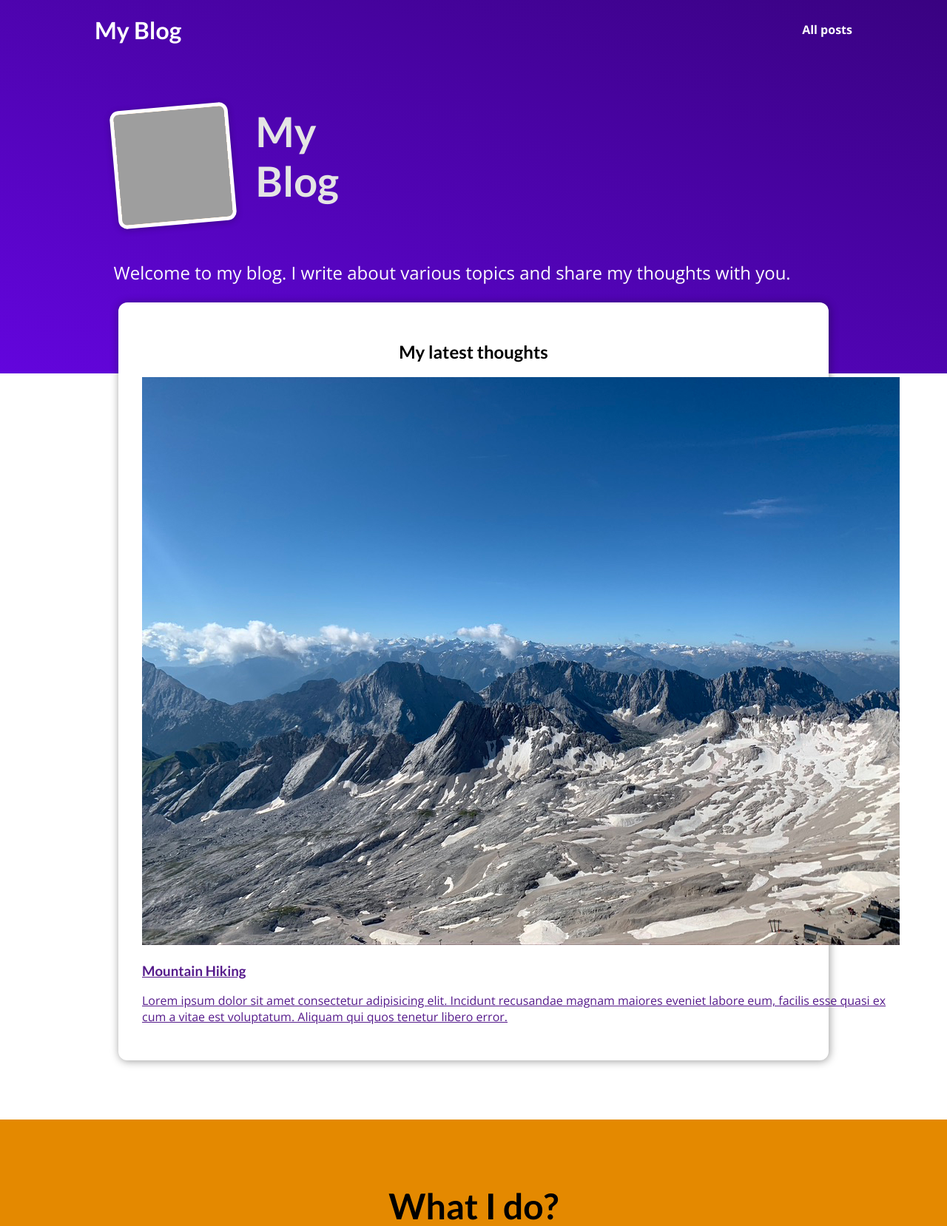
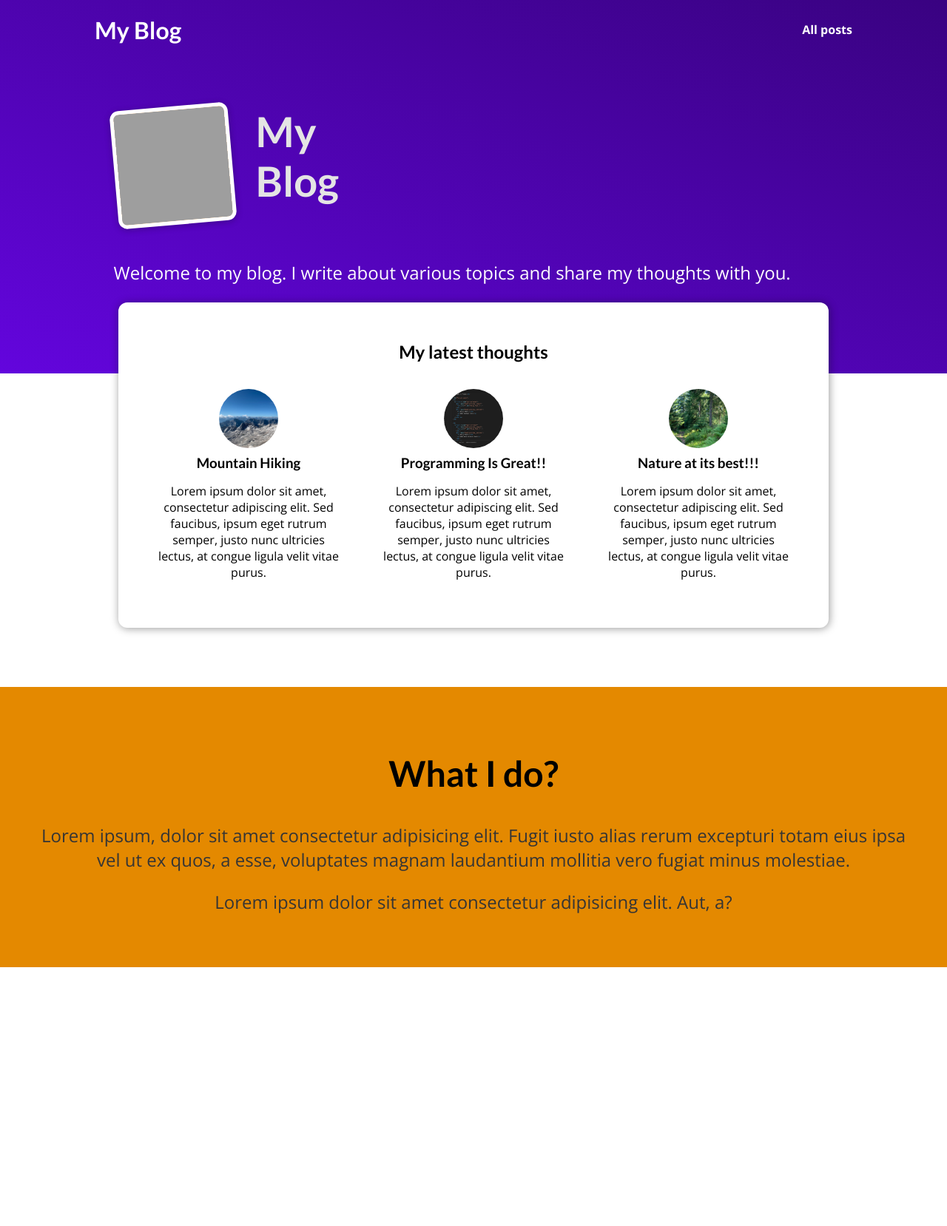
Before and after one commit to GayatriGawai/Django, a Django app: page / in a window 1280 px wide. Shown: the top 1658 px of the page at 74% size. After the commit the page ends 1308 px from the top, so only its background shows below. Run offline with Django 4.2, Linux system fonts and the light colour scheme; grey boxes are pictures that could not be loaded.

Commit message:
Added dummy data and CSS in blogs

```diff
--- /dev/null
+++ b/blog/static/blog/post.css
@@ -0,0 +1,43 @@
+.post {
+  display: flex;
+  flex-direction: column;
+  align-items: center;
+  text-align: center;
+}
+
+.post a {
+  text-decoration: none;
+  color: black;
+  transition: all 0.2s ease;
+  padding: 1rem;
+}
+
+.post a:hover,
+.post a:active {
+  transform: scale(1.1);
+  background-color: #390281;
+  color: white;
+}
+
+.post img {
+  width: 5rem;
+  height: 5rem;
+  object-fit: cover;
+  border-radius: 50%;
+}
+
+.post h3 {
+  margin: 0.25rem 0;
+}
+
+.post time {
+  color: #666666;
+  margin: 0.25rem;
+  font-style: italic;
+  font-size: 0.85rem;
+}
+
+.post:hover time,
+.post:active time {
+  color: white;
+}
--- /dev/null
+++ b/blog/templates/blog/includes/post.html
@@ -0,0 +1,20 @@
+{% load static %}
+
+
+{% block css_files %}
+<link rel="stylesheet" href="{% static 'blog/post.css' %}">
+{% endblock %}
+<li>
+    <article class="post">
+
+        <a href="{% url 'post-detail-page' post.slug %}">
+            <img src="{% static 'blog/images/'|add:post.image %}" alt="{{ post.title }}">
+            <div class="post__content">
+                <h3>{{ post.title }}</h3>
+                <p>
+                    {{ post.excerpt }}
+                </p>
+            </div>
+        </a>
+    </article>
+</li>
--- a/blog/templates/blog/index.html
+++ b/blog/templates/blog/index.html
@@ -2,6 +2,7 @@
 {% load static %}
 
 {% block css_files %}
+<link rel="stylesheet" href="{% static 'blog/post.css' %}">
 <link rel="stylesheet" href="{% static 'blog/index.css' %}">
 {% endblock %}
 
@@ -10,12 +11,7 @@ My Blog
 {% endblock %}
 
 {% block content %}
-<header id="main-navigation">
-    <h1><a href="">My Blog</a></h1>
-    <nav>
-        <a href="">All posts</a>
-    </nav>
-</header>
+
 
 <section id="welcome">
     <header>
@@ -29,23 +25,9 @@ My Blog
     <h2>My latest thoughts</h2>
 
     <ul>
-        <li>
-            <article class="post">
-                <a href="">
-                    <img src="{% static 'blog/images/mountains.jpg' %}" alt="Mountain Hiking">
-                    <div class="post__content">
-                        <h3>
-                            Mountain Hiking
-                        </h3>
-                        <p>
-                            Lorem ipsum dolor sit amet consectetur adipisicing elit. Incidunt recusandae magnam maiores
-                            eveniet labore eum, facilis esse quasi ex cum a vitae est voluptatum. Aliquam qui quos
-                            tenetur libero error.
-                        </p>
-                    </div>
-                </a>
-            </article>
-        </li>
+        {% for post in posts %}
+        {% include "blog/includes/post.html" %}
+        {% endfor %}
     </ul>
 </section>
 
--- a/blog/urls.py
+++ b/blog/urls.py
@@ -4,8 +4,8 @@ from . import views
 
 
 urlpatterns = [
-    path("", views.starting_page, name="starting_page"),
+    path("", views.starting_page, name="starting-page"),
     path("posts", views.posts, name="posts-page"),
-    path("posts/<slug:slug>", views.post_detail, name="post-details-page")
+    path("posts/<slug:slug>", views.post_detail, name="post-detail-page")
 
 ]
--- a/blog/views.py
+++ b/blog/views.py
@@ -1,15 +1,81 @@
+from datetime import date
 from django.shortcuts import render
 
-# Create your views here.
+all_posts = [
+    {
+        "slug": "hike-in-the-mountains",
+        "image": "mountains.jpg",
+        "author": "Gayatri",
+        "date": date(2024, 9, 20),
+        "title": "Mountain Hiking",
+        "excerpt": "Lorem ipsum dolor sit amet, consectetur adipiscing elit. Sed faucibus, ipsum eget rutrum semper, justo nunc ultricies lectus, at congue ligula velit vitae purus.",
+
+        "content": """Lorem ipsum dolor sit amet, consectetur adipiscing elit. Sed faucibus, ipsum eget rutrum semper, justo nunc ultricies lectus, at congue ligula velit vitae purus.
+
+        Lorem ipsum dolor sit amet, consectetur adipiscing elit. Sed faucibus, ipsum eget rutrum semper, justo nunc ultricies lectus, at congue ligula velit vitae purus.
+
+         Lorem ipsum dolor sit amet, consectetur adipiscing elit. Sed faucibus, ipsum eget rutrum semper, justo nunc ultricies lectus, at congue ligula velit vitae purus.
+        """
+
+    },
+    {
+        "slug": "programming-is-fun",
+        "image": "coding.jpg",
+        "author": "Gayatri",
+        "date": date(2024, 9, 20),
+        "title": "Programming Is Great!!",
+        "excerpt": "Lorem ipsum dolor sit amet, consectetur adipiscing elit. Sed faucibus, ipsum eget rutrum semper, justo nunc ultricies lectus, at congue ligula velit vitae purus.",
+
+        "content": """Lorem ipsum dolor sit amet, consectetur adipiscing elit. Sed faucibus, ipsum eget rutrum semper, justo nunc ultricies lectus, at congue ligula velit vitae purus.
+
+        Lorem ipsum dolor sit amet, consectetur adipiscing elit. Sed faucibus, ipsum eget rutrum semper, justo nunc ultricies lectus, at congue ligula velit vitae purus.
+
+         Lorem ipsum dolor sit amet, consectetur adipiscing elit. Sed faucibus, ipsum eget rutrum semper, justo nunc ultricies lectus, at congue ligula velit vitae purus.
+        """
+
+    }, {
+        "slug": "into-thewoods",
+        "image": "woods.jpg",
+        "author": "Gayatri",
+        "date": date(2024, 9, 20),
+        "title": "Nature at its best!!!",
+        "excerpt": "Lorem ipsum dolor sit amet, consectetur adipiscing elit. Sed faucibus, ipsum eget rutrum semper, justo nunc ultricies lectus, at congue ligula velit vitae purus.",
+
+        "content": """Lorem ipsum dolor sit amet, consectetur adipiscing elit. Sed faucibus, ipsum eget rutrum semper, justo nunc ultricies lectus, at congue ligula velit vitae purus.
+
+        Lorem ipsum dolor sit amet, consectetur adipiscing elit. Sed faucibus, ipsum eget rutrum semper, justo nunc ultricies lectus, at congue ligula velit vitae purus.
+
+         Lorem ipsum dolor sit amet, consectetur adipiscing elit. Sed faucibus, ipsum eget rutrum semper, justo nunc ultricies lectus, at congue ligula velit vitae purus.
+        """
+
+    }
+]
+
+# Helper functions
+
+
+def get_date(post):
+    return post['date']
+
+    # Create your views here.
 
 
 def starting_page(request):
-    return render(request, "blog/index.html")
+    sorted_posts = sorted(all_posts, key=get_date)
+    latest_post = sorted_posts[-3:]
+    return render(request, "blog/index.html", {
+        "posts": latest_post
+    })
 
 
 def posts(request):
-    pass
+    return render(request, "blog/all-posts.html", {
+        "all_posts": all_posts
+    })
 
 
-def post_detail(request):
-    pass
+def post_detail(request, slug):
+    identified_post = next(post for post in all_posts if post['slug'] == slug)
+    return render(request, "blog/post-detail.html", {
+        "post": identified_post
+    })
--- a/templates/base.html
+++ b/templates/base.html
@@ -11,7 +11,15 @@
 </head>
 
 <body>
-    {% block content %}{% endblock %}
+    <header id="main-navigation">
+        <h1><a href="{% url 'starting-page' %}">My Blog</a></h1>
+        <nav>
+            <a href="{% url 'posts-page' %}">All posts</a>
+        </nav>
+    </header>
+    {% block content %}
+
+    {% endblock %}
 </body>
 
 </html>
```
Also changed, not shown: blog/static/blog/all-posts.css (added, +43 -0 lines), blog/static/blog/post-detail.css (added, +62 -0 lines), blog/templates/blog/all-posts.html (added, +23 -0 lines), blog/templates/blog/post-detail.html (added, +29 -0 lines), templates/404.html (added, +10 -0 lines).
